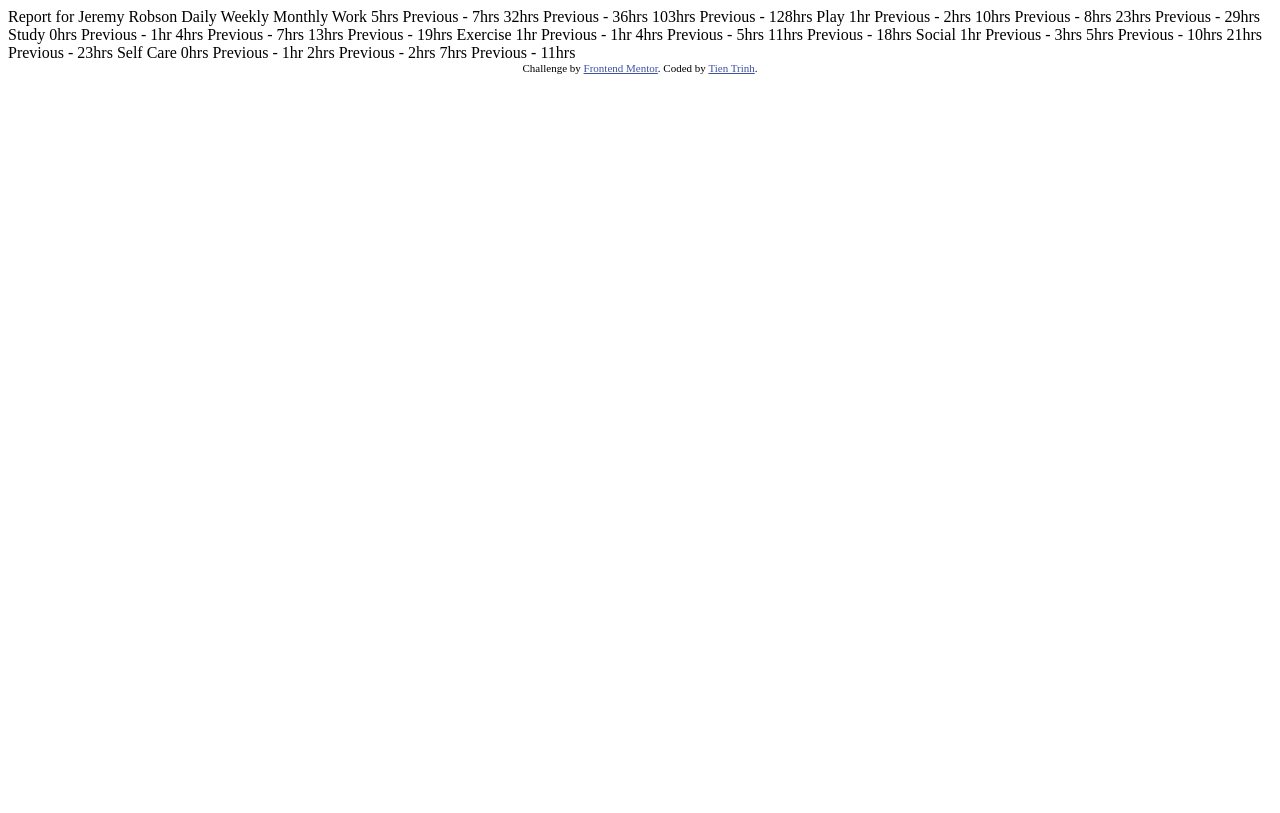
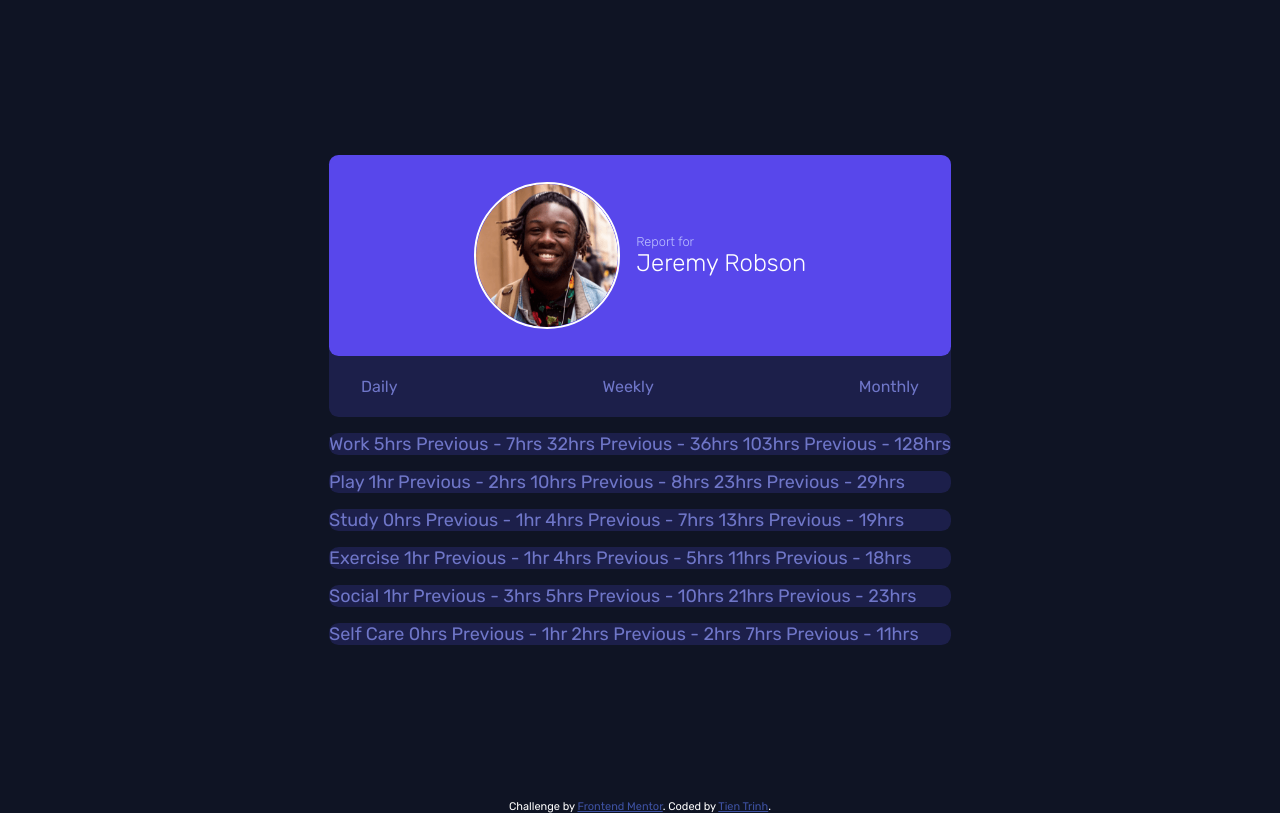
Before and after one commit to tientrinh21/time-tracking-dashboard, a plain HTML site: page index.html in a window 1280 px wide. Drawn offline with Linux system fonts and the light colour scheme.

Commit message:
Add some CSS

```diff
--- a/index.html
+++ b/index.html
@@ -6,22 +6,33 @@
 		<!-- displays site properly based on user's device -->
 
 		<link rel="icon" type="image/png" sizes="32x32" href="./images/favicon-32x32.png" />
+		<link rel="preconnect" href="https://fonts.googleapis.com" />
+		<link rel="preconnect" href="https://fonts.gstatic.com" crossorigin />
+		<link
+			href="https://fonts.googleapis.com/css2?family=Rubik:wght@300;400;500&display=swap"
+			rel="stylesheet"
+		/>
 
 		<title>Frontend Mentor | Time tracking dashboard</title>
-
-		<!-- Feel free to remove these styles or customise in your own stylesheet 👍 -->
-		<style>
-			.attribution {
-				font-size: 11px;
-				text-align: center;
-			}
-			.attribution a {
-				color: hsl(228, 45%, 44%);
-			}
-		</style>
+		<link rel="stylesheet" href="./style.css" />
+		<script src="./script.js" defer></script>
 	</head>
 	<body>
-		Report for Jeremy Robson Daily Weekly Monthly Work 5hrs
+		<div class="center">
+			<div class="container">
+				<div class="card user-card">
+					<div class="user">
+						<img src="./images/image-jeremy.png" class="user-img" />
+						<p>Report for <span class="user-name">Jeremy Robson</span></p>
+					</div>
+					<ul class="time">
+						<li>Daily</li>
+						<li>Weekly</li>
+						<li>Monthly</li>
+					</ul>
+				</div>
+				<div class="card activity-card">
+					Work 5hrs
 					<!-- daily -->
 					Previous - 7hrs
 					<!-- daily -->
@@ -33,7 +44,10 @@
 					<!-- monthly -->
 					Previous - 128hrs
 					<!-- monthly -->
-
+				</div>
+				<div class="card activity-card">
+					<div class="decoration"></div>
+					<div class="data">
 						Play 1hr
 						<!-- daily -->
 						Previous - 2hrs
@@ -46,7 +60,11 @@
 						<!-- monthly -->
 						Previous - 29hrs
 						<!-- monthly -->
-
+					</div>
+				</div>
+				<div class="card activity-card">
+					<div class="decoration"></div>
+					<div class="data">
 						Study 0hrs
 						<!-- daily -->
 						Previous - 1hr
@@ -59,7 +77,11 @@
 						<!-- monthly -->
 						Previous - 19hrs
 						<!-- monthly -->
-
+					</div>
+				</div>
+				<div class="card activity-card">
+					<div class="decoration"></div>
+					<div class="data">
 						Exercise 1hr
 						<!-- daily -->
 						Previous - 1hr
@@ -72,7 +94,11 @@
 						<!-- monthly -->
 						Previous - 18hrs
 						<!-- monthly -->
-
+					</div>
+				</div>
+				<div class="card activity-card">
+					<div class="decoration"></div>
+					<div class="data">
 						Social 1hr
 						<!-- daily -->
 						Previous - 3hrs
@@ -85,7 +111,11 @@
 						<!-- monthly -->
 						Previous - 23hrs
 						<!-- monthly -->
-
+					</div>
+				</div>
+				<div class="card activity-card">
+					<div class="decoration"></div>
+					<div class="data">
 						Self Care 0hrs
 						<!-- daily -->
 						Previous - 1hr
@@ -98,6 +128,10 @@
 						<!-- monthly -->
 						Previous - 11hrs
 						<!-- monthly -->
+					</div>
+				</div>
+			</div>
+		</div>
 
 		<div class="attribution">
 			Challenge by
--- /dev/null
+++ b/script.js
@@ -0,0 +1,4 @@
+// const data = fetch('./data.json')
+// 	.then(res => res.json())
+// 	.then(data => console.log(data))
+// 	.catch(err => console.error('Error: ' + err))
--- /dev/null
+++ b/style.css
@@ -0,0 +1,101 @@
+/* Main */
+:root {
+	--blue: hsl(246, 80%, 60%);
+	--light-red: hsl(15, 100%, 70%);
+	--soft-blue: hsl(195, 74%, 62%);
+	--red: hsl(348, 100%, 68%);
+	--lime-green: hsl(145, 58%, 55%);
+	--violet: hsl(264, 64%, 52%);
+	--soft-orange: hsl(43, 84%, 65%);
+	--very-dark-blue: hsl(226, 43%, 10%);
+	--dark-blue: hsl(235, 46%, 20%);
+	--desaturated-blue: hsl(235, 45%, 61%);
+	--pale-blue: hsl(236, 100%, 87%);
+}
+
+*,
+*::before,
+*::after {
+	box-sizing: border-box;
+	margin: 0;
+	padding: 0;
+}
+
+body {
+	font-family: 'Rubik', sans-serif;
+	font-size: 18px;
+	background-color: var(--very-dark-blue);
+	max-width: 1440px;
+	color: white;
+	font-weight: 400;
+}
+
+.center {
+	display: flex;
+	align-items: center;
+	justify-content: center;
+	min-height: 100vh;
+}
+
+.container {
+	max-width: 90%;
+	display: grid;
+	gap: 1rem;
+	/* grid-template-columns: repeat(4, 1fr); */
+	color: var(--desaturated-blue);
+}
+
+.card {
+	background-color: var(--dark-blue);
+	border-radius: 0.6rem;
+}
+
+.user {
+	display: flex;
+	align-items: center;
+	justify-content: center;
+	gap: 1rem;
+	background-color: var(--blue);
+	padding: 1.5em 1em;
+	border-radius: 0.6rem;
+}
+
+.user-img {
+	max-width: 25%;
+	border: solid 0.15rem white;
+	border-radius: 100%;
+}
+
+.user p {
+	display: flex;
+	flex-direction: column;
+	color: var(--pale-blue);
+	font-size: 0.8rem;
+	font-weight: 300;
+}
+
+.user p > span {
+	font-size: 1.5rem;
+	color: white;
+}
+
+.time {
+	display: flex;
+	justify-content: space-between;
+	padding: 1.3em 2em;
+	list-style: none;
+	font-size: 1rem;
+}
+
+.time li:hover {
+	color: white;
+}
+
+/* Atrribution */
+.attribution {
+	font-size: 11px;
+	text-align: center;
+}
+.attribution a {
+	color: hsl(228, 45%, 44%);
+}
```
Lines whose indentation alone changed are shown as unchanged.
